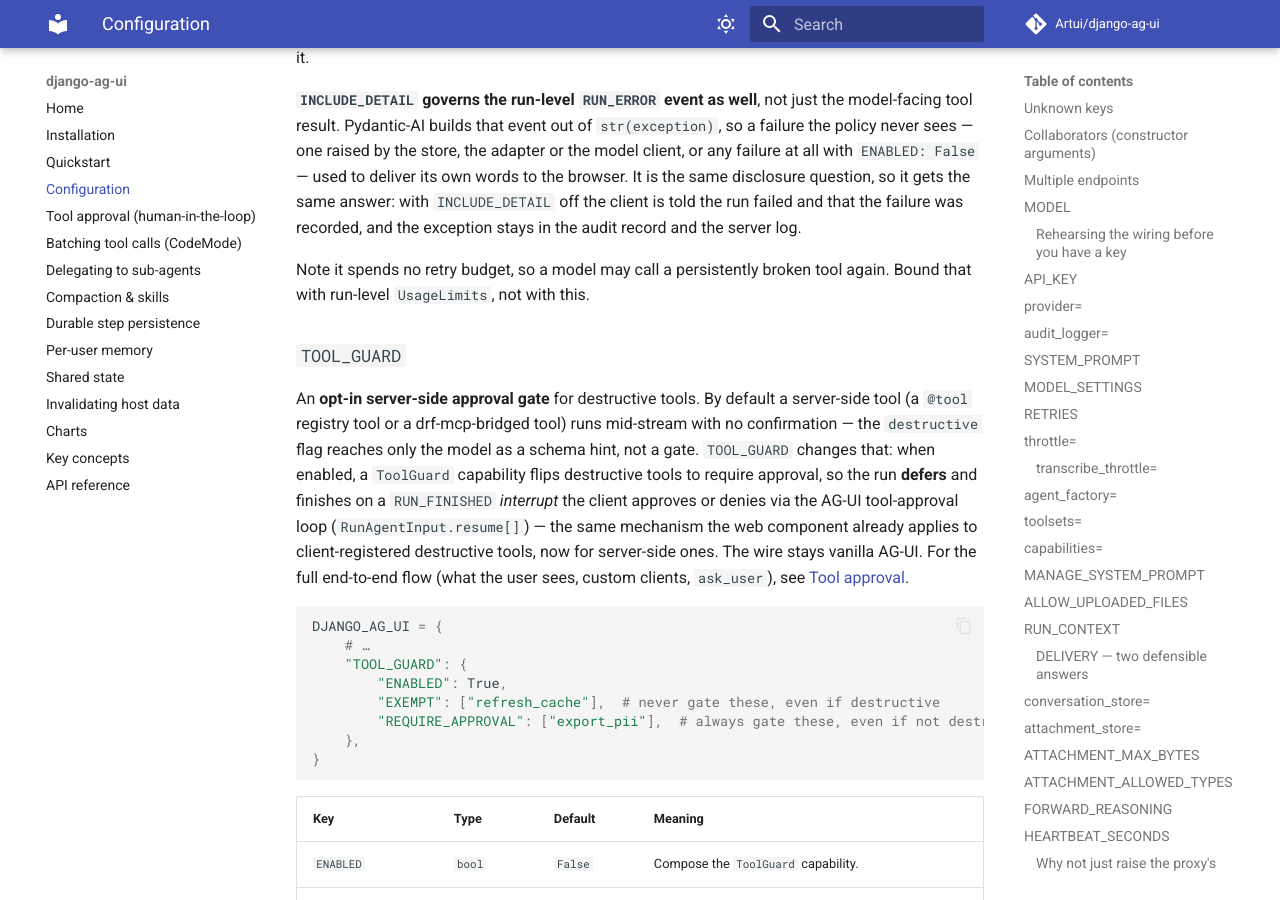
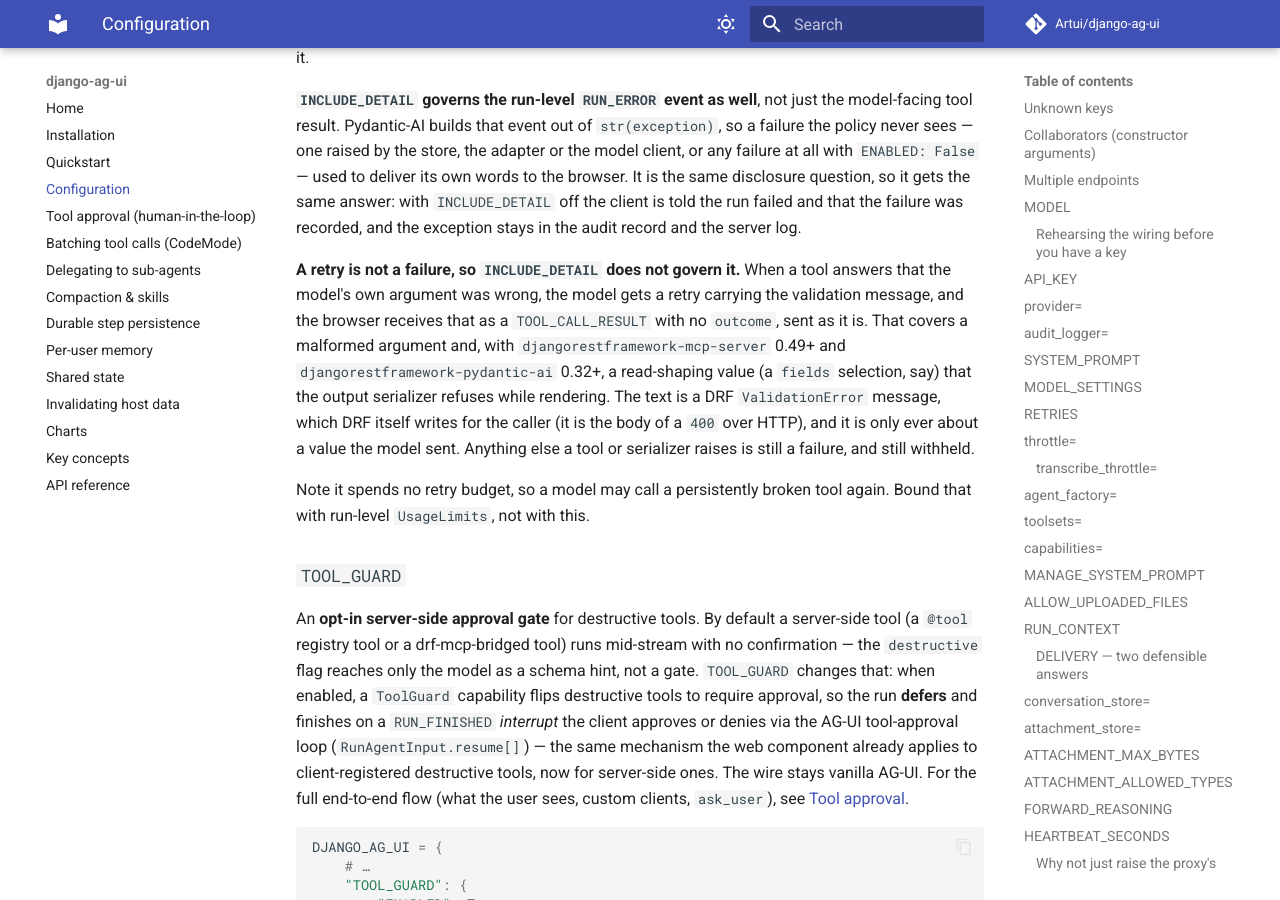
Before and after one commit to Artui/django-ag-ui, an MkDocs documentation site: the page built from docs/configuration.md, in a window 1280 px wide and 900 px high, scrolled down 25442 px. Built offline with MkDocs 1.6.1 and Material for MkDocs 9.7.7, drawn with Linux system fonts in a browser that asks for light colours; comment, search, counter and statistics services are not loaded.

Commit message:
Release 0.65.0 (#167)
* Floor drf-mcp at 0.49 and pydantic-ai at 0.32 together

Both releases turn a read-shaping value the output serializer refuses
while rendering into a retry naming the argument. Under the default tool
failure policy it was a failed call with its text withheld, so the model
could not correct the selection. As a retry the serializer's
ValidationError message now streams to the browser, which INCLUDE_DETAIL
does not govern; the configuration page says so, and a session test
drives a refused selection through each route and asserts the same
sentence on both.

Co-Authored-By: Claude Opus 5.5 <noreply@anthropic.com>

* Floor django-pydantic-agent at 0.26

That release raises its own drf-mcp and spec-tools extras onto the bands
this package's extras now declare, so the bridge's backing package no
longer advertises the ones ruled out here.

Co-Authored-By: Claude Opus 5.5 <noreply@anthropic.com>

* Release 0.65.0

Co-Authored-By: Claude Opus 5.5 <noreply@anthropic.com>

---------

Co-authored-by: Claude Opus 5.5 <noreply@anthropic.com>

```diff
--- a/django_ag_ui/version.py
+++ b/django_ag_ui/version.py
@@ -1,5 +1,5 @@
 from __future__ import annotations
 
-__version__: str = "0.64.0"
+__version__: str = "0.65.0"
 
 __all__ = ["__version__"]
--- a/docs/configuration.md
+++ b/docs/configuration.md
@@ -1174,6 +1174,18 @@ question, so it gets the same answer: with `INCLUDE_DETAIL` off the client is
 told the run failed and that the failure was recorded, and the exception stays
 in the audit record and the server log.
 
+**A retry is not a failure, so `INCLUDE_DETAIL` does not govern it.** When a
+tool answers that the model's own argument was wrong, the model gets a retry
+carrying the validation message, and the browser receives that as a
+`TOOL_CALL_RESULT` with no `outcome`, sent as it is. That covers a malformed
+argument and, with `djangorestframework-mcp-server` 0.49+ and
+`djangorestframework-pydantic-ai` 0.32+, a read-shaping value (a `fields`
+selection, say) that the output serializer refuses while rendering. The text is
+a DRF `ValidationError` message, which DRF itself writes for the caller (it is
+the body of a `400` over HTTP), and it is only ever about a value the model
+sent. Anything else a tool or serializer raises is still a failure, and still
+withheld.
+
 Note it spends no retry budget, so a model may call a persistently broken tool
 again. Bound that with run-level `UsageLimits`, not with this.
 
```
Also changed, not shown: CHANGELOG.md (+30 -1 lines), pyproject.toml (+41 -11 lines), 2 other files.
